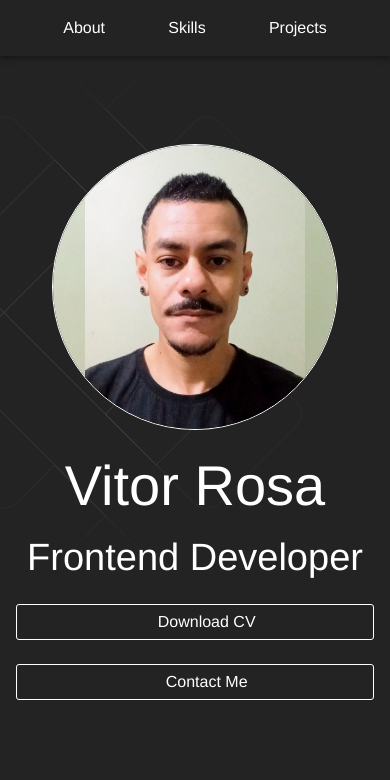
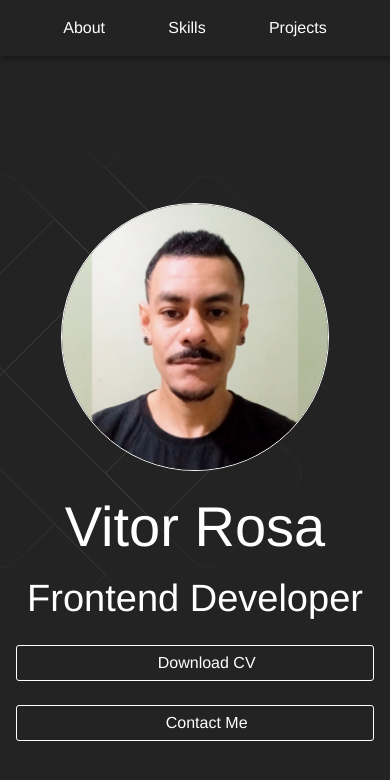
Before and after one commit to VitorRosaDev/my-portfolio, a React (Vite) app: page / in a window 390 px wide. Shown: the top 780 px of the page. Built offline with nearby package versions, Linux system fonts and the light colour scheme; some icons are missing.

Commit message:
feat: Hero componnent UI

```diff
--- a/src/pages/Home/Hero/Hero.tsx
+++ b/src/pages/Home/Hero/Hero.tsx
@@ -13,10 +13,16 @@ const Hero = () => {
         height: "100vh",
         display: "flex",
         alignItems: "center",
+        [theme.breakpoints.up("xs")]: {
+            paddingTop: "100px",
+        },
+        [theme.breakpoints.up("md")]: {
+            paddingTop: "0",
+        }
     }))
 
     const StyledImg = styled("img")(({ theme }) => ({
-        width: "80%",
+        width: "75%",
         borderRadius: "50%",
         border: `1px solid ${theme.palette.primary.contrastText}`,
     }))
```
